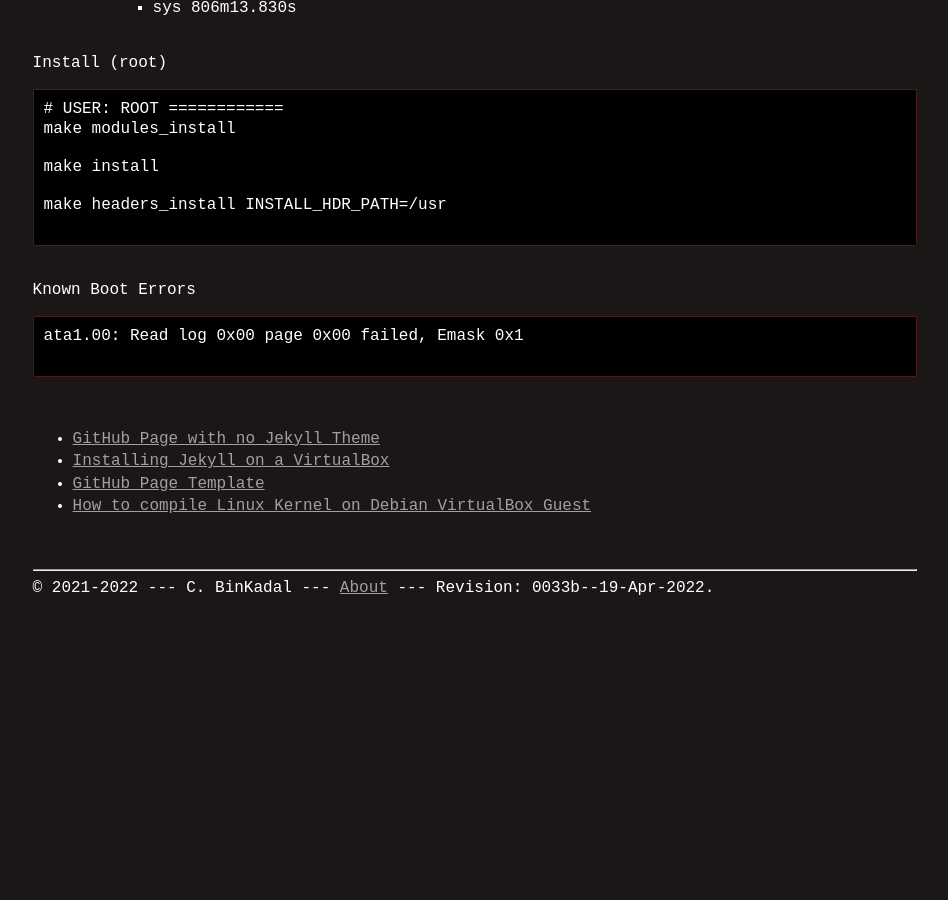
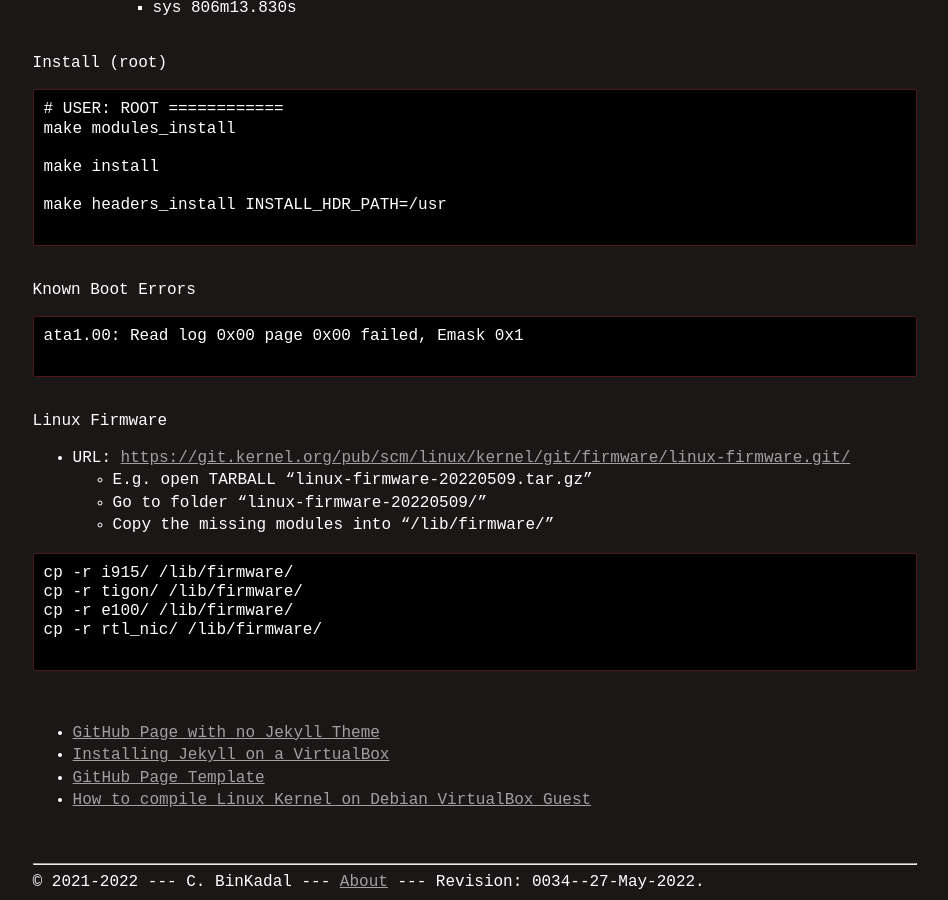
Before and after one commit to yforku/doit, a Jekyll site: the page built from 007.md, in a window 1280 px wide and 900 px high, scrolled down 2989 px. Shown: the whole window, without its empty margins (165-1113 px from the left). Built offline with Jekyll 4.4.1, drawn with Linux system fonts in a browser that asks for light colours; before the commit the page ends 3595 px from its top, so only the background shows below that.

Commit message:
modified:   007.pmd

````diff
--- a/007.md
+++ b/007.md
@@ -170,5 +170,22 @@ ata1.00: Read log 0x00 page 0x00 failed, Emask 0x1
 ```
 
 <br id="idx12">
+Linux Firmware
+* URL: <https://git.kernel.org/pub/scm/linux/kernel/git/firmware/linux-firmware.git/>
+  * E.g. open TARBALL "linux-firmware-20220509.tar.gz"
+  * Go to folder "linux-firmware-20220509/"
+  * Copy the missing modules into "/lib/firmware/"
+
+```
+cp -r i915/ /lib/firmware/
+cp -r tigon/ /lib/firmware/
+cp -r e100/ /lib/firmware/
+cp -r rtl_nic/ /lib/firmware/
+
+```
+
+
+
+<br id="idx13">
 {% include inc006.html %}
 <br>
--- a/_config.yml
+++ b/_config.yml
@@ -1,4 +1,4 @@
-version:     "0033b--19-Apr-2022"
+version:     "0034--27-May-2022"
 copyright:   "2021-2022"
 title:       "This Is How Me Do It!"
 description:
````
Also changed, not shown: 004.md (+1 -1 lines), 1 other file.
